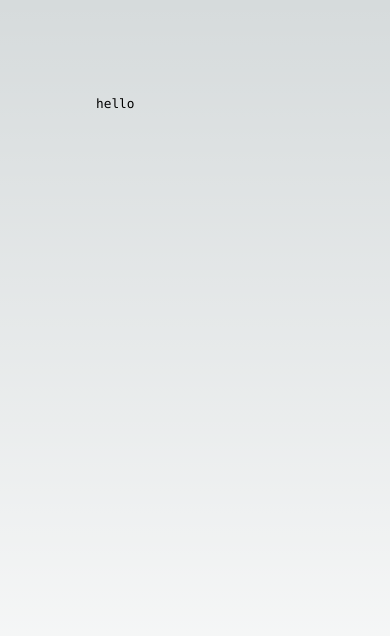
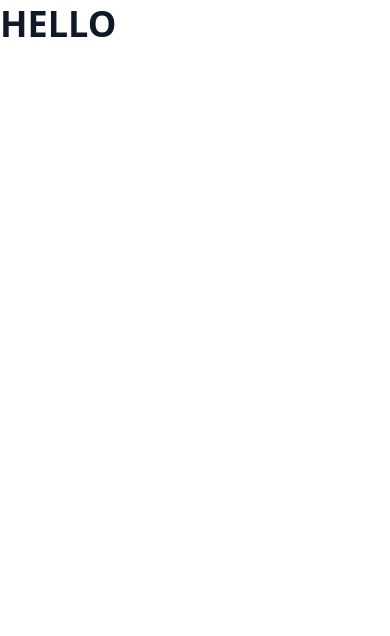
Before and after one commit to lHACKERMANl/letsartparty, a Next.js app: page / in a window 390 px wide. Shown: the top 636 px of the page. Built offline with nearby package versions, Linux system fonts and the light colour scheme.

Commit message:
add tailwind to the project

```diff
--- a/package.json
+++ b/package.json
@@ -19,5 +19,10 @@
     "react": "18.2.0",
     "react-dom": "18.2.0",
     "typescript": "4.9.4"
+  },
+  "devDependencies": {
+    "autoprefixer": "^10.4.13",
+    "postcss": "^8.4.21",
+    "tailwindcss": "^3.2.4"
   }
 }
--- a/pages/index.tsx
+++ b/pages/index.tsx
@@ -11,11 +11,11 @@ export default function Home() {
       <Head>
         <title>Let's art party</title>
         <meta name="description" content="Let's art party website" />
-        <meta name="viewport" content="width=device-width, initial-scale=1" />
+        <meta name="viewport" content="sm:py-15 mx-auto max-w-7xl py-16 px-4 sm:px-6 lg:px-8"/>
         <link rel="icon" href="/favicon.ico" />
       </Head>
-      <main className={styles.main}>
-        <p className={styles.description}>hello</p>
+      <main className="chat-notification-content">
+        <p className="mt-1 text-4xl font-bold uppercase text-gray-900 sm:text-5xl sm:tracking-tight lg:text-5xl">hello</p>
       </main>
     </>
   )
--- /dev/null
+++ b/postcss.config.js
@@ -0,0 +1,6 @@
+module.exports = {
+  plugins: {
+    tailwindcss: {},
+    autoprefixer: {},
+  },
+}
--- a/styles/globals.css
+++ b/styles/globals.css
@@ -1,4 +1,8 @@
-:root {
+@tailwind base;
+@tailwind components;
+@tailwind utilities;
+
+/* :root {
   --max-width: 1100px;
   --border-radius: 12px;
   --font-mono: ui-monospace, Menlo, Monaco, 'Cascadia Mono', 'Segoe UI Mono',
@@ -105,3 +109,4 @@ a {
     color-scheme: dark;
   }
 }
+ */
--- /dev/null
+++ b/tailwind.config.js
@@ -0,0 +1,11 @@
+/** @type {import('tailwindcss').Config} */
+module.exports = {
+  content: [
+    "./pages/**/*.{js,ts,jsx,tsx}",
+    "./components/**/*.{js,ts,jsx,tsx}",
+  ],
+  theme: {
+    extend: {},
+  },
+  plugins: [],
+}
```
Also changed, not shown: components/HeaderBar.tsx (added), 1 other file (tests, documents, lock files or other folders).
